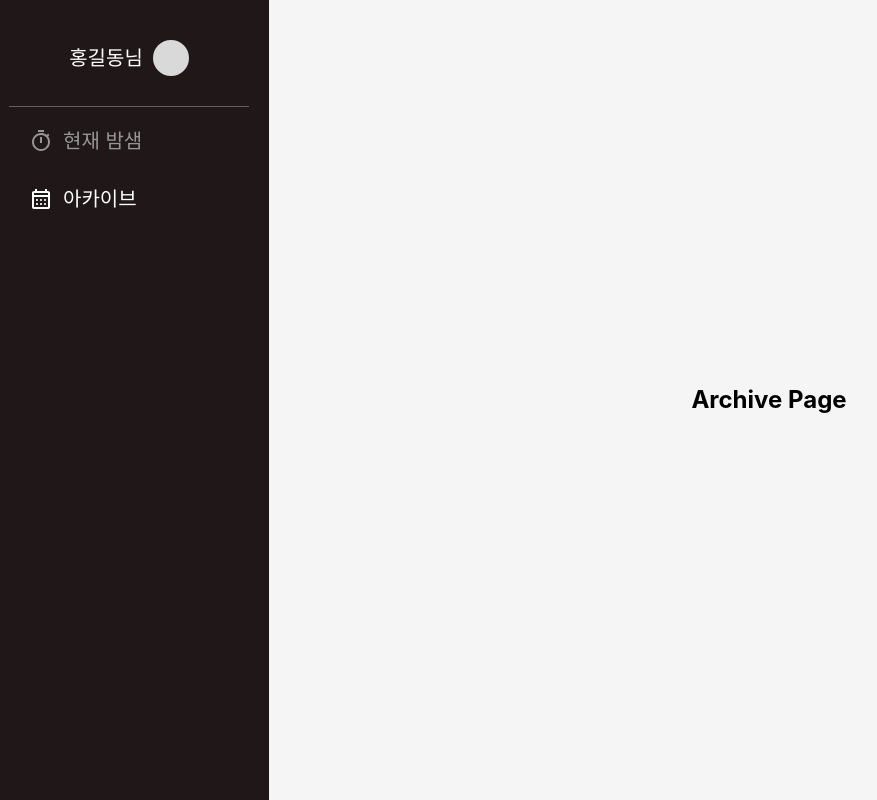
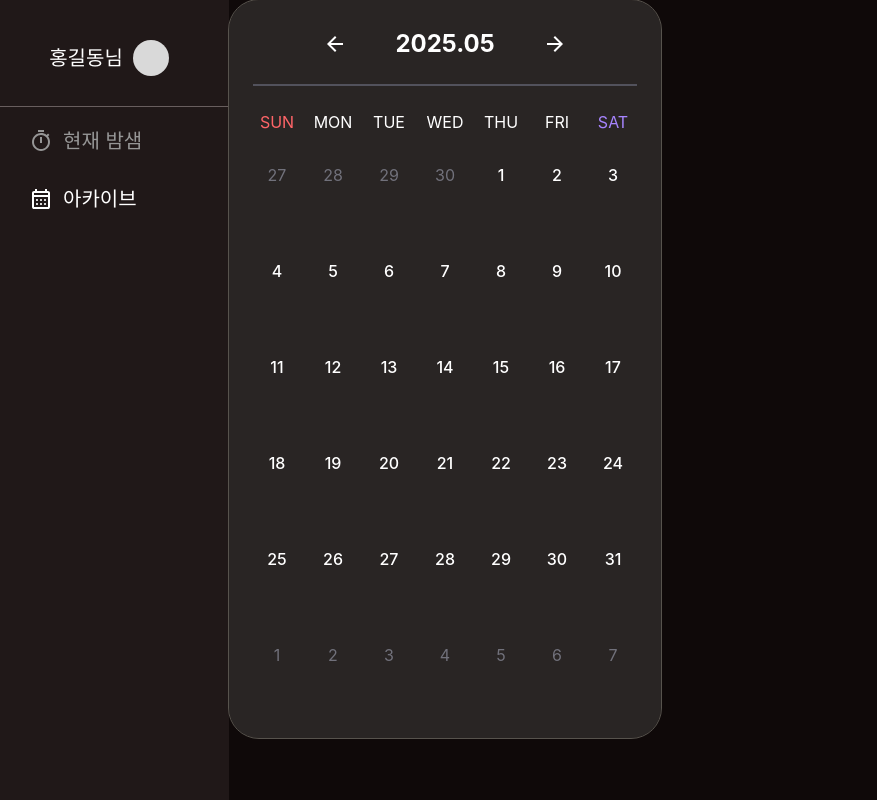
Before and after one commit to alexander050211/yellow-headed-blackbird-frontend, a React (Vite) app: page / in a window 1280 px wide. Shown: the whole page, without its empty margins (11-888 px from the left). Built offline with nearby package versions, Linux system fonts and the light colour scheme.

Commit message:
calendar ui fin

```diff
--- /dev/null
+++ b/src/components/calendar.tsx
@@ -0,0 +1,178 @@
+import React from 'react';
+import WhiteArrowForward from '../assets/icons/ic_arrow_forward_white.svg';
+import WhiteArrowBack from '../assets/icons/ic_arrow_back_white.svg';
+
+
+interface CalendarProps {
+  selectedDate: Date;
+  setSelectedDate: (selectedDate: Date) => void;
+}
+
+interface CalendarTileProps {
+  selected: boolean;
+  hasRecord: boolean;
+  active: boolean;
+  day: number;
+}
+
+const CalendarTile: React.FC<CalendarTileProps> = ({
+  selected,
+  hasRecord,
+  active,
+  day,
+}) => {
+  return !active ? (
+    <div className="w-14 h-24 p-2.5 inline-flex flex-col justify-center items-center gap-2">
+      <div className="justify-start text-zinc-500 text-base font-normal font-['Inter']">
+        {day}
+      </div>
+      {hasRecord ? (
+        <div
+          data-횟수="빈도1"
+          className="w-5 opacity-50 inline-flex justify-center items-center gap-[3px]"
+        >
+          <div className="w-[5px] h-[5px] bg-red-300 rounded-full" />
+        </div>
+      ) : (
+        <div data-횟수="0회" className="w-5 h-[5px]" />
+      )}
+    </div>
+  ) : selected ? (
+    <div className="w-14 h-24 p-2.5 bg-yellow-100 rounded-2xl inline-flex flex-col justify-center items-center gap-2">
+      <div className="justify-start text-neutral-900 text-base font-medium font-['Inter']">
+        {day}
+      </div>
+      {hasRecord ? (
+        <div
+          data-횟수="빈도1"
+          className="w-5 inline-flex justify-center items-center gap-[3px]"
+        >
+          <div className="w-[5px] h-[5px] bg-red-300 rounded-full" />
+        </div>
+      ) : (
+        <div data-횟수="0회" className="w-5 h-[5px]" />
+      )}
+    </div>
+  ) : (
+    <div className="w-14 h-24 p-2.5 bg-stone-800 inline-flex flex-col justify-center items-center gap-2">
+      <div className="justify-start text-white text-base font-medium font-['Inter']">
+        {day}
+      </div>
+      {hasRecord ? (
+        <div
+          data-횟수="빈도1"
+          className="w-5 inline-flex justify-center items-center gap-[3px]"
+        >
+          <div className="w-[5px] h-[5px] bg-red-300 rounded-full" />
+        </div>
+      ) : (
+        <div data-횟수="0회" className="w-5 h-[5px]" />
+      )}
+    </div>
+  );
+};
+
+function getCalendarDates(month: number, year: number) {
+  const dates: CalendarTileProps[][] = [];
+  const dateDelta = new Date(year, month - 1, 1).getDay();
+  const currentDate = new Date(year, month - 1, 1);
+  currentDate.setDate(currentDate.getDate() - dateDelta);
+  for (let i = 0; i < 6; i++) {
+    const row: CalendarTileProps[] = [];
+    for (let j=0; j<7; j++) {
+      row.push(
+        {
+          selected: false,
+          hasRecord: false,
+          active: currentDate.getMonth()+1 === month,
+          day: currentDate.getDate()
+        }
+      );
+      currentDate.setDate(currentDate.getDate() + 1);
+    }
+    dates.push(row);
+  }
+  return dates;
+}
+
+const GetDayHeader = ({ day, color }: { day: string; color: string }) => (
+  <div
+    data-상태="기본"
+    className="w-14 h-[19px] p-2.5 bg-stone-800 inline-flex flex-col justify-center items-center gap-2"
+  >
+    <div
+      className={
+        "justify-start text-base font-normal font-['Inter']" + color
+      }
+    >
+      {day}
+    </div>
+  </div>
+);
+
+export const Calendar = () => {
+  return (
+    <div className="px-5 py-7 bg-stone-800 rounded-[30px] outline outline-1 outline-stone-600 inline-flex flex-col justify-center items-center gap-6 h-fit">
+      <div className="self-stretch inline-flex justify-center items-center gap-12">
+        <div className="w-6 h-6">
+          <img src={WhiteArrowBack} alt="Stopwatch" className="w-6 h-6" />
+        </div>
+
+        <div className="justify-start text-white text-2xl font-bold font-['Inter']">
+          2025.05
+        </div>
+        <div className="w-6 h-6">
+          <img src={WhiteArrowForward} alt="Stopwatch" className="w-6 h-6" />
+        </div>
+      </div>
+      <div className="w-96 h-[1.50px] bg-zinc-600" />
+
+      <table>
+        <thead>
+          <tr>
+            <td>
+              <GetDayHeader day="SUN" color={' text-red-400'} />
+            </td>
+
+            <td>
+              <GetDayHeader day={'MON'} color={' text-white'} />
+            </td>
+            <td>
+              <GetDayHeader day={'TUE'} color={' text-white'} />
+            </td>
+            <td>
+              <GetDayHeader day={'WED'} color={' text-white'} />
+            </td>
+            <td>
+              <GetDayHeader day={'THU'} color={' text-white'} />
+            </td>
+            <td>
+              <GetDayHeader day={'FRI'} color={' text-white'} />
+            </td>
+            <td>
+              <GetDayHeader day={'SAT'} color={' text-violet-400'} />
+            </td>
+          </tr>
+        </thead>
+        <tbody>
+          {getCalendarDates(5, 2025).map((row, idx) => {
+            return (
+              <tr key={idx}>
+                {row.map((it, idx2) => (
+                  <td key={idx2}>
+                    <CalendarTile
+                      hasRecord={it.hasRecord}
+                      selected={it.selected}
+                      active={it.active}
+                      day={it.day}
+                    />
+                  </td>
+                ))}
+              </tr>
+            );
+          })}
+        </tbody>
+      </table>
+    </div>
+  );
+};
--- a/src/pages/archive.tsx
+++ b/src/pages/archive.tsx
@@ -1,13 +1,12 @@
 import { Sidebar } from '../components/sidebar.tsx';
+import { Calendar } from '../components/calendar.tsx';
 
 export const Archive = () => {
   return (
     <div className="w-full h-screen flex flex-row">
       <Sidebar />
-      <div className="flex-1 bg-[#f5f5f5]">
-        <div className="flex justify-center items-center h-full">
-          <h1 className="text-2xl font-bold">Archive Page</h1>
-        </div>
+      <div className="w-full h-screen flex flex-row bg-[#0F0909]">
+        <Calendar/>
       </div>
     </div>
   );
```
Also changed, not shown: src/assets/icons/ic_arrow_back_white.svg (added), src/assets/icons/ic_arrow_forward_white.svg (added).
